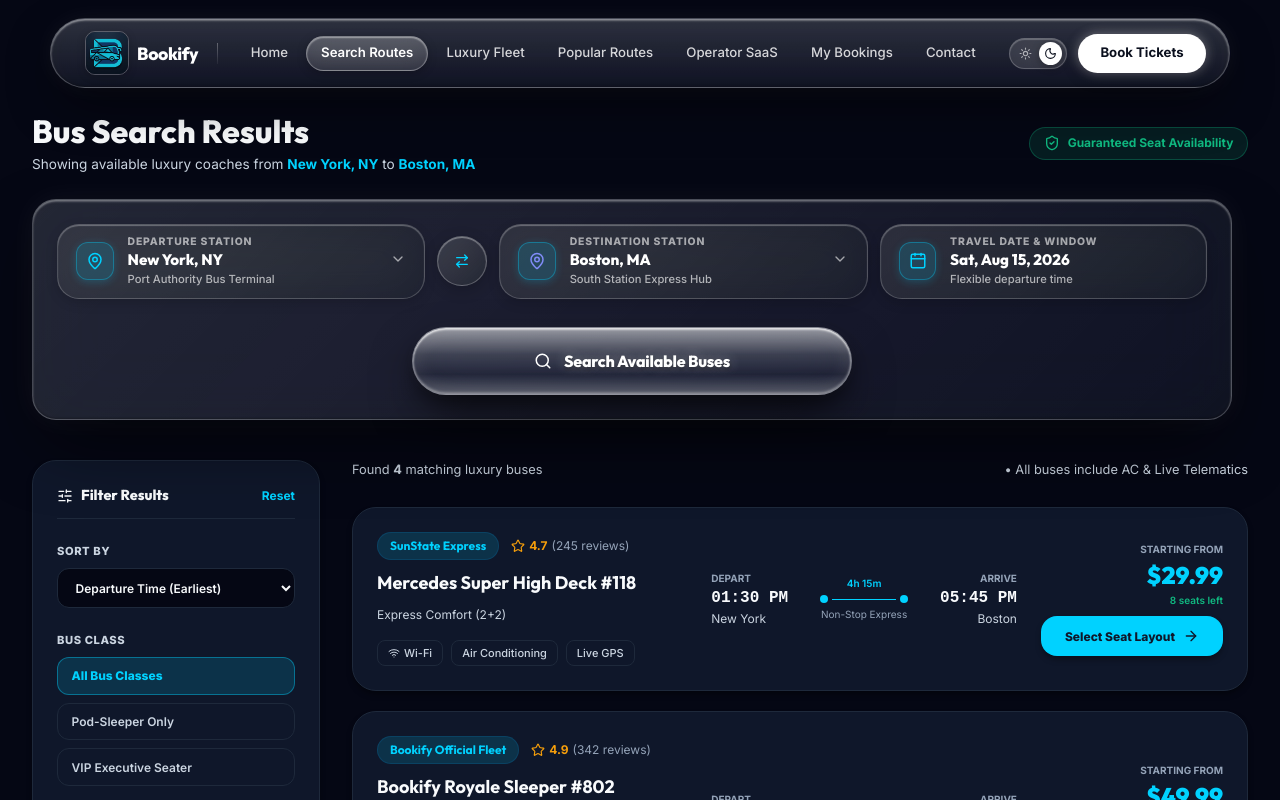
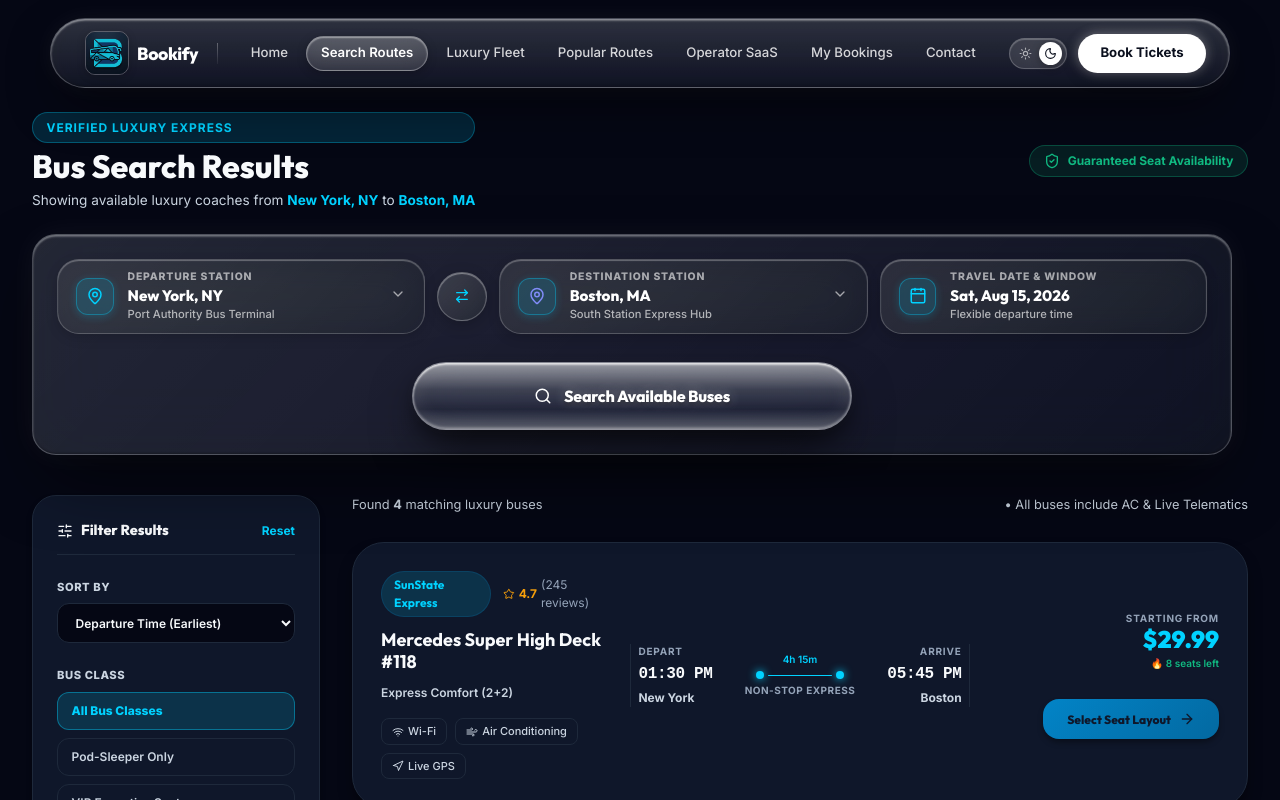
Before and after one commit to rafi1105/Bookify, a React (Vite) app: page /search in a window 1280 px wide. Shown: the top 800 px of the page. Built offline with nearby package versions, Linux system fonts and the light colour scheme.

Commit message:
design: elevate BusCard and SearchPage with world-class professional typography, transit telemetry lines, gradient CTA buttons, and high-end pill tags

```diff
--- a/src/components/BusCard.jsx
+++ b/src/components/BusCard.jsx
@@ -1,5 +1,5 @@
 import React from 'react';
-import { Wifi, Zap, Star, ArrowRight } from 'lucide-react';
+import { Wifi, Zap, Star, ArrowRight, ShieldCheck, Navigation, Wind } from 'lucide-react';
 
 export default function BusCard({ bus, onSelectSeats, isSelected = false }) {
   return (
@@ -13,7 +13,7 @@ export default function BusCard({ bus, onSelectSeats, isSelected = false }) {
               {bus.operator}
             </span>
             <div className="bus-rating-block">
-              <Star size={14} className="fill-amber-500 text-amber-500" />
+              <Star size={14} className="fill-amber-400 text-amber-500" />
               <span>{bus.rating}</span>
               <span className="bus-rating-reviews">({bus.reviewsCount} reviews)</span>
             </div>
@@ -28,6 +28,8 @@ export default function BusCard({ bus, onSelectSeats, isSelected = false }) {
               <span key={i} className="bus-amenity-pill">
                 {amenity === 'Wi-Fi' && <Wifi size={12} className="highlight-cyan" />}
                 {amenity === 'Power Outlet' && <Zap size={12} className="text-amber-500" />}
+                {amenity === 'Air Conditioning' && <Wind size={12} className="text-sky-400" />}
+                {amenity === 'Live GPS' && <Navigation size={12} className="text-emerald-400" />}
                 <span>{amenity}</span>
               </span>
             ))}
@@ -62,16 +64,16 @@ export default function BusCard({ bus, onSelectSeats, isSelected = false }) {
         {/* Pricing & CTA */}
         <div className="bus-pricing-col">
           <div className="bus-price-block">
-            <span className="bus-price-label">Starting From</span>
+            <span className="bus-price-label">STARTING FROM</span>
             <span className="bus-price-value">${bus.price.toFixed(2)}</span>
-            <span className="bus-seats-left">{bus.availableSeats} seats left</span>
+            <span className="bus-seats-left">🔥 {bus.availableSeats} seats left</span>
           </div>
 
           <button
             onClick={() => onSelectSeats(bus)}
             className={`bus-select-seats-btn ${isSelected ? 'active' : ''}`}
           >
-            <span>{isSelected ? 'Close Seat Picker' : 'Select Seat Layout'}</span>
+            <span>{isSelected ? 'Close Seat Map' : 'Select Seat Layout'}</span>
             <ArrowRight size={16} />
           </button>
         </div>
--- a/src/pages/SearchPage.jsx
+++ b/src/pages/SearchPage.jsx
@@ -49,10 +49,11 @@ export default function SearchPage() {
   return (
     <div className="page-container search-page container">
 
-      {/* Search Header Widget */}
+      {/* Sleek Hero Header Block with Embedded Search Widget */}
       <div className="search-header-container">
         <div className="search-header-top">
           <div className="search-header-title-block">
+            <span className="page-badge">VERIFIED LUXURY EXPRESS</span>
             <h1 className="search-page-title">Bus Search Results</h1>
             <p className="search-page-subtitle">
               Showing available luxury coaches from <span className="search-highlight">{from}</span> to <span className="search-highlight">{to}</span>
--- a/src/styles/components.css
+++ b/src/styles/components.css
@@ -55,12 +55,15 @@
 
 /* Light Theme Navbar */
 :root:not(.dark) .floating-glass-capsule {
-  background: linear-gradient(180deg, rgba(255, 255, 255, 0.85) 0%, rgba(255, 255, 255, 0.65) 100%);
-  border: 1px solid rgba(255, 255, 255, 0.95);
+  background: linear-gradient(180deg, rgba(255, 255, 255, 0.72) 0%, rgba(255, 255, 255, 0.45) 100%) !important;
+  background-color: rgba(255, 255, 255, 0.48) !important;
+  backdrop-filter: blur(36px) saturate(210%) contrast(105%) !important;
+  -webkit-backdrop-filter: blur(36px) saturate(210%) contrast(105%) !important;
+  border: 1px solid rgba(255, 255, 255, 0.92) !important;
   box-shadow:
     0 20px 40px -10px rgba(0, 20, 50, 0.12),
-    0 0 0 1px rgba(0, 0, 0, 0.04),
-    inset 0 1.5px 2px 0 #ffffff;
+    0 0 20px rgba(255, 255, 255, 0.5),
+    inset 0 1.5px 2px 0 #ffffff !important;
 }
 
 .nav-brand-section {
@@ -466,21 +469,21 @@
   border-radius: var(--radius-full, 9999px) !important;
   overflow: hidden !important;
 
-  /* Translucent milky-white liquid frosted glass surface */
-  border: 1.25px solid rgba(255, 255, 255, 0.88) !important;
+  /* Translucent Liquid Frosted Glass in Light Mode — Apple "Get Now" style */
+  border: 1.5px solid rgba(255, 255, 255, 0.95) !important;
   background: linear-gradient(
     180deg,
     rgba(255, 255, 255, 0.88) 0%,
-    rgba(246, 248, 252, 0.68) 38%,
-    rgba(228, 233, 242, 0.58) 70%,
-    rgba(244, 247, 253, 0.82) 100%
+    rgba(246, 248, 255, 0.48) 40%,
+    rgba(228, 236, 250, 0.38) 75%,
+    rgba(252, 254, 255, 0.82) 100%
   ) !important;
-  background-color: rgba(255, 255, 255, 0.65) !important;
-  backdrop-filter: blur(28px) saturate(190%) contrast(102%) !important;
-  -webkit-backdrop-filter: blur(28px) saturate(190%) contrast(102%) !important;
-
-  /* Deep charcoal text with internal glass reflection */
-  color: #18191f !important;
+  background-color: rgba(255, 255, 255, 0.52) !important;
+  backdrop-filter: blur(32px) saturate(210%) contrast(108%) !important;
+  -webkit-backdrop-filter: blur(32px) saturate(210%) contrast(108%) !important;
+
+  /* Deep charcoal text with glass depth */
+  color: #0f172a !important;
   font-family: var(--font-display, var(--font-sans, -apple-system, BlinkMacSystemFont, 'Segoe UI', Roboto, sans-serif)) !important;
   font-size: 0.95rem !important;
   font-weight: 700 !important;
@@ -493,18 +496,18 @@
   /* 3D Liquid Glass optical physics: Ambient drop shadow + Rim reflections */
   box-shadow:
     /* Deep ambient floor shadow */
-    0 20px 45px -8px rgba(0, 0, 0, 0.16),
-    0 8px 18px -4px rgba(0, 0, 0, 0.07),
-    0 2px 5px rgba(0, 0, 0, 0.03),
+    0 20px 45px -8px rgba(15, 23, 42, 0.22),
+    0 8px 18px -4px rgba(15, 23, 42, 0.12),
+    0 2px 6px rgba(15, 23, 42, 0.05),
     /* Top specular rim — crisp bright light on glass apex */
-    inset 0 1.75px 2px 0 rgba(255, 255, 255, 1),
+    inset 0 2px 3px 0 #ffffff,
     /* Bottom specular reflection arc */
-    inset 0 -1.5px 2.5px 0 rgba(255, 255, 255, 0.85),
+    inset 0 -2px 3.5px 0 rgba(255, 255, 255, 0.95),
     /* Internal diffuse liquid volume refraction */
-    inset 0 0 18px 1px rgba(255, 255, 255, 0.5) !important;
+    inset 0 0 20px 2px rgba(255, 255, 255, 0.7) !important;
 
   /* Subtle downward mirror-reflection shadow under text (like "Get Now" reference) */
-  text-shadow: 0 4px 8px rgba(0, 0, 0, 0.14), 0 1px 2px rgba(0, 0, 0, 0.06) !important;
+  text-shadow: 0 4px 8px rgba(15, 23, 42, 0.18), 0 1px 2px rgba(15, 23, 42, 0.08) !important;
   transition: all 0.3s cubic-bezier(0.16, 1, 0.3, 1) !important;
   user-select: none !important;
 }
@@ -517,9 +520,9 @@
   border-radius: inherit !important;
   background: linear-gradient(
     180deg,
-    rgba(255, 255, 255, 0.55) 0%,
-    rgba(255, 255, 255, 0.18) 35%,
-    rgba(255, 255, 255, 0.0) 65%,
+    rgba(255, 255, 255, 0.65) 0%,
+    rgba(255, 255, 255, 0.2) 35%,
+    transparent 65%,
     rgba(255, 255, 255, 0.25) 100%
   ) !important;
   pointer-events: none !important;
@@ -883,12 +886,16 @@
 }
 
 :root:not(.dark) .search-widget-card {
-  background: linear-gradient(135deg, rgba(255, 255, 255, 0.8) 0%, rgba(255, 255, 255, 0.6) 100%);
-  border: 1px solid rgba(255, 255, 255, 0.95);
+  background: linear-gradient(135deg, rgba(255, 255, 255, 0.45) 0%, rgba(240, 245, 255, 0.22) 100%) !important;
+  background-color: rgba(255, 255, 255, 0.32) !important;
+  backdrop-filter: blur(40px) saturate(220%) contrast(108%) !important;
+  -webkit-backdrop-filter: blur(40px) saturate(220%) contrast(108%) !important;
+  border: 1px solid rgba(255, 255, 255, 0.82) !important;
   box-shadow:
-    0 25px 60px -12px rgba(0, 20, 50, 0.15),
-    0 0 0 1px rgba(0, 0, 0, 0.04),
-    inset 0 1.5px 2px 0 rgba(255, 255, 255, 1);
+    0 30px 70px -15px rgba(15, 23, 42, 0.16),
+    0 0 30px rgba(255, 255, 255, 0.7),
+    inset 0 2px 3px 0 #ffffff,
+    inset 0 -1.5px 2px 0 rgba(0, 0, 0, 0.04) !important;
 }
 
 .search-widget-card.compact {
@@ -980,8 +987,10 @@
 }
 
 :root:not(.dark) .search-class-pills {
-  background-color: rgba(0, 0, 0, 0.04);
-  border-color: rgba(0, 0, 0, 0.08);
+  background-color: rgba(255, 255, 255, 0.35) !important;
+  border: 1px solid rgba(255, 255, 255, 0.75) !important;
+  backdrop-filter: blur(16px) !important;
+  -webkit-backdrop-filter: blur(16px) !important;
 }
 
 .search-class-pill-btn {
@@ -1097,9 +1106,13 @@
 }
 
 :root:not(.dark) .btn-swap-locations {
-  background: rgba(255, 255, 255, 0.7);
-  border-color: rgba(0, 0, 0, 0.1);
-  color: #0284c7;
+  background: linear-gradient(135deg, rgba(255, 255, 255, 0.8) 0%, rgba(255, 255, 255, 0.45) 100%) !important;
+  background-color: rgba(255, 255, 255, 0.55) !important;
+  border: 1.25px solid rgba(255, 255, 255, 0.95) !important;
+  color: #0284c7 !important;
+  backdrop-filter: blur(20px) saturate(190%) !important;
+  -webkit-backdrop-filter: blur(20px) saturate(190%) !important;
+  box-shadow: 0 4px 16px rgba(15, 23, 42, 0.08), inset 0 1.5px 2px #ffffff !important;
 }
 
 .btn-swap-locations:hover {
@@ -1183,9 +1196,15 @@
 }
 
 :root:not(.dark) .custom-select-trigger {
-  background: rgba(255, 255, 255, 0.6);
-  border-color: rgba(0, 0, 0, 0.08);
-  box-shadow: inset 0 1px 2px rgba(255, 255, 255, 0.9), 0 4px 12px rgba(0, 0, 0, 0.04);
+  background: linear-gradient(135deg, rgba(255, 255, 255, 0.72) 0%, rgba(255, 255, 255, 0.38) 100%) !important;
+  background-color: rgba(255, 255, 255, 0.45) !important;
+  backdrop-filter: blur(24px) saturate(200%) !important;
+  -webkit-backdrop-filter: blur(24px) saturate(200%) !important;
+  border: 1.25px solid rgba(255, 255, 255, 0.95) !important;
+  box-shadow:
+    0 8px 20px -4px rgba(15, 23, 42, 0.08),
+    inset 0 1.5px 2px 0 #ffffff,
+    inset 0 -1px 1px 0 rgba(0, 0, 0, 0.04) !important;
 }
 
 .custom-select-trigger:hover {
@@ -1196,8 +1215,9 @@
 }
 
 :root:not(.dark) .custom-select-trigger:hover {
-  border-color: rgba(0, 0, 0, 0.15);
-  background-color: rgba(255, 255, 255, 0.8);
+  border-color: #ffffff !important;
+  background-color: rgba(255, 255, 255, 0.65) !important;
+  box-shadow: 0 12px 28px -4px rgba(15, 23, 42, 0.12), inset 0 2px 2px #ffffff !important;
 }
 
 .custom-select-trigger.active {
@@ -1619,9 +1639,15 @@
 }
 
 :root:not(.dark) .custom-datepicker-trigger {
-  background: rgba(255, 255, 255, 0.6);
-  border-color: rgba(0, 0, 0, 0.08);
-  box-shadow: inset 0 1px 2px rgba(255, 255, 255, 0.9), 0 4px 12px rgba(0, 0, 0, 0.04);
+  background: linear-gradient(135deg, rgba(255, 255, 255, 0.72) 0%, rgba(255, 255, 255, 0.38) 100%) !important;
+  background-color: rgba(255, 255, 255, 0.45) !important;
+  backdrop-filter: blur(24px) saturate(200%) !important;
+  -webkit-backdrop-filter: blur(24px) saturate(200%) !important;
+  border: 1.25px solid rgba(255, 255, 255, 0.95) !important;
+  box-shadow:
+    0 8px 20px -4px rgba(15, 23, 42, 0.08),
+    inset 0 1.5px 2px 0 #ffffff,
+    inset 0 -1px 1px 0 rgba(0, 0, 0, 0.04) !important;
 }
 
 .custom-datepicker-trigger:hover {
@@ -1632,8 +1658,9 @@
 }
 
 :root:not(.dark) .custom-datepicker-trigger:hover {
-  border-color: rgba(0, 0, 0, 0.15);
-  background-color: rgba(255, 255, 255, 0.8);
+  border-color: #ffffff !important;
+  background-color: rgba(255, 255, 255, 0.65) !important;
+  box-shadow: 0 12px 28px -4px rgba(15, 23, 42, 0.12), inset 0 2px 2px #ffffff !important;
 }
 
 .custom-datepicker-trigger.active {
@@ -2134,13 +2161,298 @@
 /* --------------------------------------------------------------------------
    5. BUS CARD
    -------------------------------------------------------------------------- */
+/* --------------------------------------------------------------------------
+   5. BUS CARD (WORLD-CLASS HIGH-END TRANSIT CARD)
+   -------------------------------------------------------------------------- */
 .bus-card-container {
-  padding: 1.5rem;
-  border-radius: var(--radius-xl);
+  padding: 1.75rem;
+  border-radius: var(--radius-2xl);
   background-color: var(--bg-card);
   border: 1px solid var(--border-color);
-  box-shadow: var(--shadow-md);
-  transition: all 0.3s ease;
+  box-shadow: var(--shadow-lg);
+  transition: all 0.35s cubic-bezier(0.4, 0, 0.2, 1);
+  position: relative;
+}
+
+.bus-card-container:hover {
+  border-color: var(--cyan-primary);
+  transform: translateY(-3px);
+  box-shadow: var(--shadow-2xl);
+}
+
+.bus-card-container.selected {
+  border-color: var(--cyan-primary);
+  box-shadow: 0 0 25px rgba(2, 132, 199, 0.25);
+  background-color: var(--bg-card);
+}
+
+.bus-card-layout {
+  display: flex;
+  flex-direction: column;
+  gap: 1.75rem;
+  align-items: stretch;
+}
+
+@media (min-width: 1024px) {
+  .bus-card-layout {
+    flex-direction: row;
+    align-items: center;
+    justify-content: space-between;
+  }
+}
+
+.bus-card-operator-col {
+  display: flex;
+  flex-direction: column;
+  gap: 0.65rem;
+  flex: 1.2;
+}
+
+.bus-card-operator-row {
+  display: flex;
+  align-items: center;
+  gap: 0.75rem;
+}
+
+.bus-operator-tag {
+  padding: 0.3rem 0.85rem;
+  border-radius: var(--radius-full);
+  background-color: var(--cyan-light);
+  color: var(--cyan-primary);
+  border: 1px solid rgba(2, 132, 199, 0.3);
+  font-size: 0.75rem;
+  font-weight: 800;
+  font-family: var(--font-display);
+}
+
+.bus-rating-block {
+  display: flex;
+  align-items: center;
+  gap: 0.35rem;
+  color: #fbbf24;
+  font-size: 0.8rem;
+  font-weight: 800;
+}
+
+.bus-rating-reviews {
+  color: var(--text-muted);
+  font-weight: 500;
+  font-size: 0.75rem;
+}
+
+.bus-card-name {
+  font-size: 1.25rem;
+  font-weight: 900;
+  color: var(--text-main);
+  font-family: var(--font-display);
+  line-height: 1.2;
+}
+
+.bus-card-type {
+  font-size: 0.8rem;
+  color: var(--text-sub);
+  font-weight: 600;
+}
+
+.bus-amenities-row {
+  display: flex;
+  flex-wrap: wrap;
+  align-items: center;
+  gap: 0.5rem;
+  padding-top: 0.35rem;
+}
+
+.bus-amenity-pill {
+  padding: 0.3rem 0.75rem;
+  border-radius: var(--radius-full);
+  background-color: var(--bg-pill);
+  border: 1px solid var(--border-color);
+  font-size: 0.72rem;
+  color: var(--text-sub);
+  font-weight: 600;
+  display: flex;
+  align-items: center;
+  gap: 0.35rem;
+}
+
+.bus-schedule-col {
+  display: flex;
+  align-items: center;
+  justify-content: space-between;
+  text-align: center;
+  padding: 1rem 0;
+  border-top: 1px solid var(--border-color);
+  border-bottom: 1px solid var(--border-color);
+  width: 100%;
+  flex: 1.5;
+}
+
+@media (min-width: 1024px) {
+  .bus-schedule-col {
+    width: auto;
+    border-top: none;
+    border-bottom: none;
+    padding: 0 1.5rem;
+    border-left: 1px solid var(--border-color);
+    border-right: 1px solid var(--border-color);
+    gap: 1.75rem;
+  }
+}
+
+.bus-schedule-node {
+  text-align: left;
+  display: flex;
+  flex-direction: column;
+  gap: 0.2rem;
+}
+
+.bus-schedule-node.dest {
+  text-align: right;
+}
+
+.bus-schedule-time {
+  font-size: 1.35rem;
+  font-weight: 900;
+  color: var(--text-main);
+  font-family: var(--font-display);
+  letter-spacing: -0.02em;
+  display: block;
+}
+
+.bus-schedule-city {
+  font-size: 0.8rem;
+  color: var(--text-sub);
+  font-weight: 700;
+}
+
+.bus-transit-route {
+  display: flex;
+  flex-direction: column;
+  align-items: center;
+  padding: 0 0.75rem;
+}
+
+.bus-duration-label {
+  font-size: 0.72rem;
+  color: var(--cyan-primary);
+  font-weight: 800;
+  margin-bottom: 0.35rem;
+}
+
+.bus-transit-track {
+  display: flex;
+  align-items: center;
+  gap: 0.25rem;
+  position: relative;
+}
+
+.bus-transit-dot {
+  width: 0.5rem;
+  height: 0.5rem;
+  border-radius: 50%;
+  background-color: var(--cyan-primary);
+  box-shadow: 0 0 8px var(--cyan-primary);
+}
+
+.bus-transit-line {
+  width: 4.5rem;
+  height: 2px;
+  background: linear-gradient(90deg, var(--cyan-primary) 0%, #00d2ff 100%);
+  border-radius: 1px;
+}
+
+.bus-nonstop-label {
+  font-size: 0.65rem;
+  color: var(--text-muted);
+  font-weight: 700;
+  margin-top: 0.35rem;
+  text-transform: uppercase;
+  letter-spacing: 0.05em;
+}
+
+.bus-pricing-col {
+  display: flex;
+  flex-direction: row;
+  align-items: center;
+  justify-content: space-between;
+  gap: 1.25rem;
+  width: 100%;
+  flex: 1;
+}
+
+@media (min-width: 1024px) {
+  .bus-pricing-col {
+    flex-direction: column;
+    align-items: flex-end;
+    width: auto;
+  }
+}
+
+.bus-price-block {
+  display: flex;
+  flex-direction: column;
+  align-items: flex-start;
+}
+
+@media (min-width: 1024px) {
+  .bus-price-block {
+    align-items: flex-end;
+  }
+}
+
+.bus-price-label {
+  font-size: 0.65rem;
+  color: var(--text-muted);
+  text-transform: uppercase;
+  font-weight: 800;
+  letter-spacing: 0.08em;
+}
+
+.bus-price-value {
+  font-size: 1.75rem;
+  font-weight: 900;
+  color: var(--cyan-primary);
+  font-family: var(--font-display);
+  line-height: 1.1;
+}
+
+.bus-seats-left {
+  font-size: 0.72rem;
+  color: var(--amber-primary);
+  font-weight: 700;
+  margin-top: 0.2rem;
+}
+
+.bus-select-seats-btn {
+  display: inline-flex;
+  align-items: center;
+  justify-content: center;
+  gap: 0.5rem;
+  padding: 0.75rem 1.35rem;
+  border-radius: var(--radius-xl);
+  background: linear-gradient(135deg, #0284c7 0%, #0369a1 100%);
+  color: #ffffff;
+  font-size: 0.82rem;
+  font-weight: 800;
+  font-family: var(--font-display);
+  cursor: pointer;
+  border: none;
+  box-shadow: 0 4px 15px rgba(2, 132, 199, 0.35);
+  transition: all 0.25s cubic-bezier(0.4, 0, 0.2, 1);
+  white-space: nowrap;
+}
+
+.bus-select-seats-btn:hover {
+  background: linear-gradient(135deg, #0369a1 0%, #075985 100%);
+  transform: translateY(-2px);
+  box-shadow: 0 6px 20px rgba(2, 132, 199, 0.5);
+}
+
+.bus-select-seats-btn.active {
+  background: var(--bg-pill);
+  color: var(--text-main);
+  border: 1px solid var(--border-color);
+  box-shadow: none;
 }
 
 .bus-card-container:hover {
```
